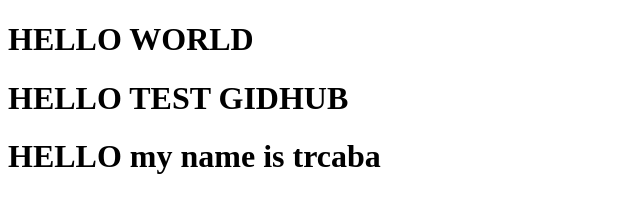
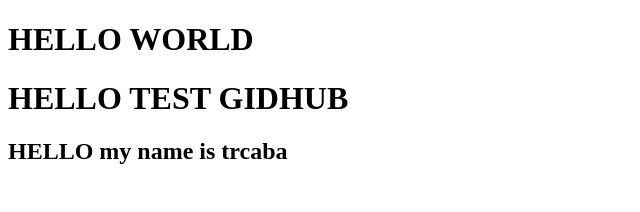
Before and after one commit to trcaba/testgit, a plain HTML site: page index.html in a window 1280 px wide. Shown: the whole page, without its empty margins (0-640 px from the left). Drawn offline with Linux system fonts and the light colour scheme.

Commit message:
Update index.html

```diff
--- a/index.html
+++ b/index.html
@@ -6,6 +6,6 @@
 <body>
         <h1> HELLO WORLD </h1>
         <h1> HELLO TEST GIDHUB  </h1>
-        <h1> HELLO my name is trcaba  </h1>
+        <h2> HELLO my name is trcaba  </h2>
 </body>
 </html>
```
